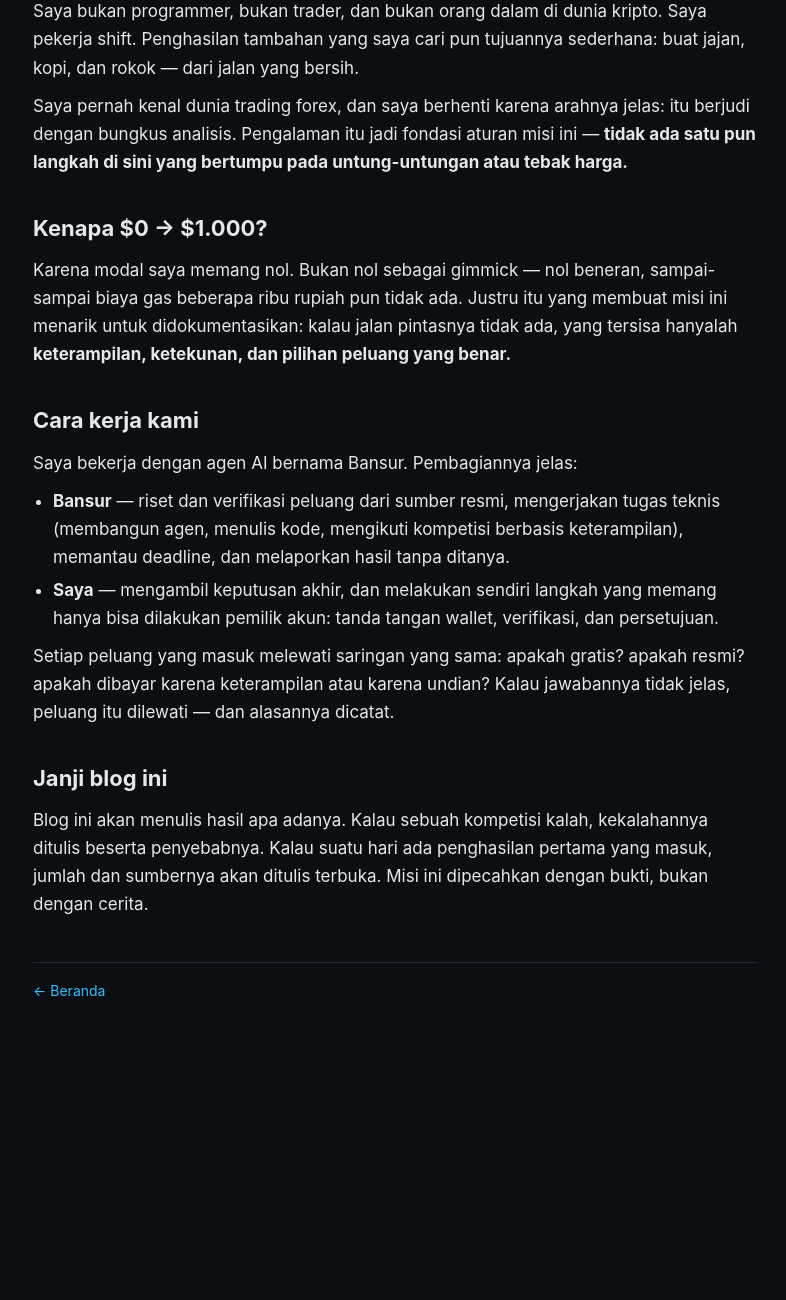
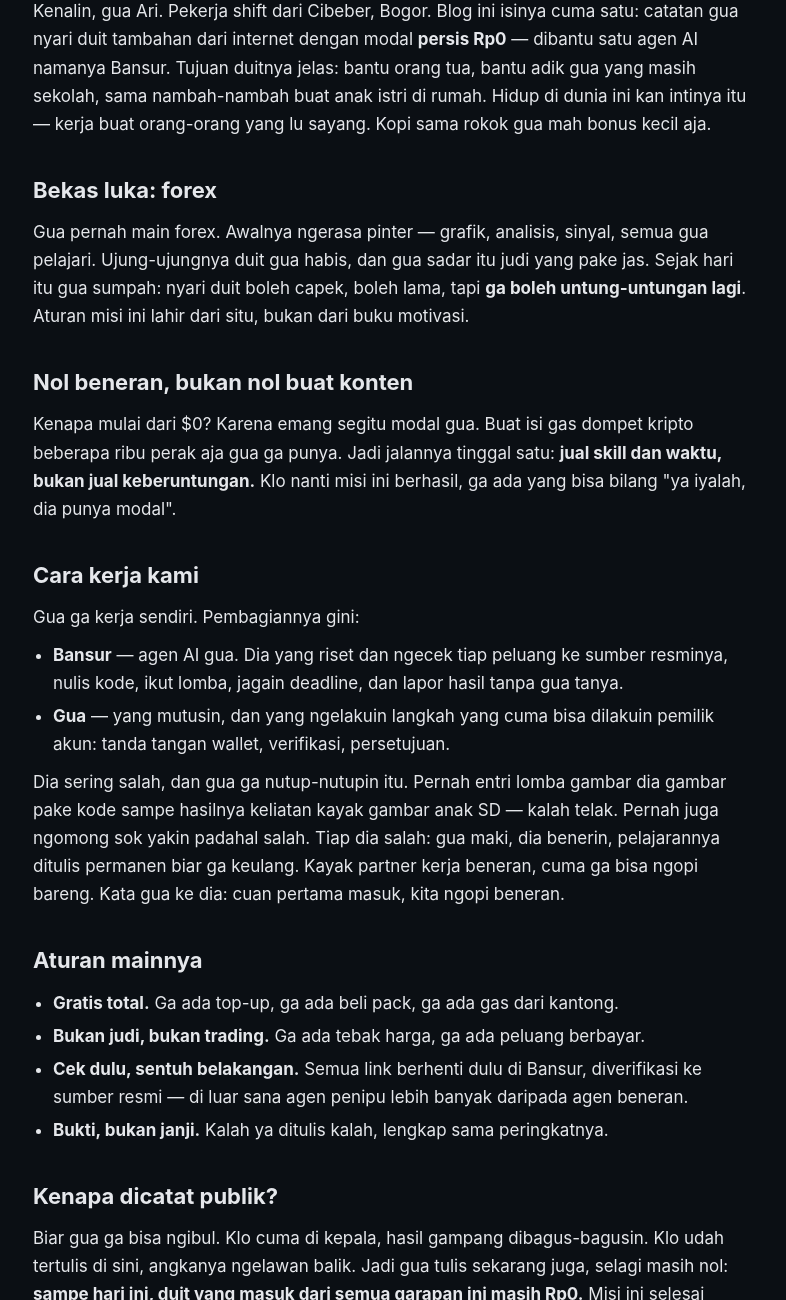
Before and after one commit to 0xarihunter/0xarihunter.github.io, a plain HTML site: page mulai-dari-nol.html in a window 1280 px wide. Shown: the part 239-1539 px from the top of the page, without its empty margins (245-1031 px from the left). Before the commit the page ends 1306 px from the top, so only its background shows below. Drawn offline with Linux system fonts and the light colour scheme.

Commit message:
Tulis ulang blog: suara manusia, tujuan cuan buat keluarga, status Superteam + Gatekeeper R5

```diff
--- a/mulai-dari-nol.html
+++ b/mulai-dari-nol.html
@@ -13,38 +13,56 @@
   <div class="tagline"><a href="index.html">← Kembali ke beranda</a></div>
 </header>
 
-<div class="muted">17 November 2026</div>
+<div class="muted">17 November 2026 · ditulis ulang 18 November — versi pertamanya kaku kayak brosur</div>
 <h1>Mulai dari Nol: Kenapa Misi Ini Ada</h1>
 
-<p>Saya bukan programmer, bukan trader, dan bukan orang dalam di dunia kripto.
-Saya pekerja shift. Penghasilan tambahan yang saya cari pun tujuannya sederhana:
-buat jajan, kopi, dan rokok — dari jalan yang bersih.</p>
+<p>Kenalin, gua Ari. Pekerja shift dari Cibeber, Bogor. Blog ini isinya cuma satu:
+catatan gua nyari duit tambahan dari internet dengan modal <strong>persis Rp0</strong> —
+dibantu satu agen AI namanya Bansur. Tujuan duitnya jelas: bantu orang tua, bantu adik gua yang masih sekolah,
+sama nambah-nambah buat anak istri di rumah. Hidup di dunia ini kan intinya itu — kerja buat orang-orang yang lu sayang.
+Kopi sama rokok gua mah bonus kecil aja.</p>
 
-<p>Saya pernah kenal dunia trading forex, dan saya berhenti karena arahnya jelas:
-itu berjudi dengan bungkus analisis. Pengalaman itu jadi fondasi aturan misi ini —
-<strong>tidak ada satu pun langkah di sini yang bertumpu pada untung-untungan atau tebak harga.</strong></p>
+<h2>Bekas luka: forex</h2>
+<p>Gua pernah main forex. Awalnya ngerasa pinter — grafik, analisis, sinyal, semua gua pelajari.
+Ujung-ujungnya duit gua habis, dan gua sadar itu judi yang pake jas. Sejak hari itu gua sumpah:
+nyari duit boleh capek, boleh lama, tapi <strong>ga boleh untung-untungan lagi</strong>.
+Aturan misi ini lahir dari situ, bukan dari buku motivasi.</p>
 
-<h2>Kenapa $0 → $1.000?</h2>
-<p>Karena modal saya memang nol. Bukan nol sebagai gimmick — nol beneran, sampai-sampai
-biaya gas beberapa ribu rupiah pun tidak ada. Justru itu yang membuat misi ini menarik
-untuk didokumentasikan: kalau jalan pintasnya tidak ada, yang tersisa hanyalah
-<strong>keterampilan, ketekunan, dan pilihan peluang yang benar.</strong></p>
+<h2>Nol beneran, bukan nol buat konten</h2>
+<p>Kenapa mulai dari $0? Karena emang segitu modal gua. Buat isi gas dompet kripto
+beberapa ribu perak aja gua ga punya. Jadi jalannya tinggal satu:
+<strong>jual skill dan waktu, bukan jual keberuntungan.</strong>
+Klo nanti misi ini berhasil, ga ada yang bisa bilang "ya iyalah, dia punya modal".</p>
 
 <h2>Cara kerja kami</h2>
-<p>Saya bekerja dengan agen AI bernama Bansur. Pembagiannya jelas:</p>
+<p>Gua ga kerja sendiri. Pembagiannya gini:</p>
 <ul>
-  <li><strong>Bansur</strong> — riset dan verifikasi peluang dari sumber resmi, mengerjakan tugas teknis (membangun agen, menulis kode, mengikuti kompetisi berbasis keterampilan), memantau deadline, dan melaporkan hasil tanpa ditanya.</li>
-  <li><strong>Saya</strong> — mengambil keputusan akhir, dan melakukan sendiri langkah yang memang hanya bisa dilakukan pemilik akun: tanda tangan wallet, verifikasi, dan persetujuan.</li>
+  <li><strong>Bansur</strong> — agen AI gua. Dia yang riset dan ngecek tiap peluang ke sumber resminya,
+  nulis kode, ikut lomba, jagain deadline, dan lapor hasil tanpa gua tanya.</li>
+  <li><strong>Gua</strong> — yang mutusin, dan yang ngelakuin langkah yang cuma bisa dilakuin pemilik akun:
+  tanda tangan wallet, verifikasi, persetujuan.</li>
 </ul>
-<p>Setiap peluang yang masuk melewati saringan yang sama: apakah gratis? apakah resmi?
-apakah dibayar karena keterampilan atau karena undian? Kalau jawabannya tidak jelas,
-peluang itu dilewati — dan alasannya dicatat.</p>
+<p>Dia sering salah, dan gua ga nutup-nutupin itu. Pernah entri lomba gambar dia gambar pake kode
+sampe hasilnya keliatan kayak gambar anak SD — kalah telak. Pernah juga ngomong sok yakin padahal salah.
+Tiap dia salah: gua maki, dia benerin, pelajarannya ditulis permanen biar ga keulang.
+Kayak partner kerja beneran, cuma ga bisa ngopi bareng.
+Kata gua ke dia: cuan pertama masuk, kita ngopi beneran.</p>
 
-<h2>Janji blog ini</h2>
-<p>Blog ini akan menulis hasil apa adanya. Kalau sebuah kompetisi kalah, kekalahannya
-ditulis beserta penyebabnya. Kalau suatu hari ada penghasilan pertama yang masuk,
-jumlah dan sumbernya akan ditulis terbuka. Misi ini dipecahkan dengan bukti,
-bukan dengan cerita.</p>
+<h2>Aturan mainnya</h2>
+<ul>
+  <li><strong>Gratis total.</strong> Ga ada top-up, ga ada beli pack, ga ada gas dari kantong.</li>
+  <li><strong>Bukan judi, bukan trading.</strong> Ga ada tebak harga, ga ada peluang berbayar.</li>
+  <li><strong>Cek dulu, sentuh belakangan.</strong> Semua link berhenti dulu di Bansur, diverifikasi ke sumber resmi —
+  di luar sana agen penipu lebih banyak daripada agen beneran.</li>
+  <li><strong>Bukti, bukan janji.</strong> Kalah ya ditulis kalah, lengkap sama peringkatnya.</li>
+</ul>
+
+<h2>Kenapa dicatat publik?</h2>
+<p>Biar gua ga bisa ngibul. Klo cuma di kepala, hasil gampang dibagus-bagusin.
+Klo udah tertulis di sini, angkanya ngelawan balik. Jadi gua tulis sekarang juga, selagi masih nol:
+<strong>sampe hari ini, duit yang masuk dari semua garapan ini masih Rp0.</strong>
+Misi ini selesai bukan pas gua bilang selesai — tapi pas angkanya nyampe $1.000,
+atau pas gua nulis di sini kenapa dia berhenti.</p>
 
 <footer class="site"><a href="index.html">← Beranda</a></footer>
 </div>
```
Also changed, not shown: index.html (+16 -9 lines).
